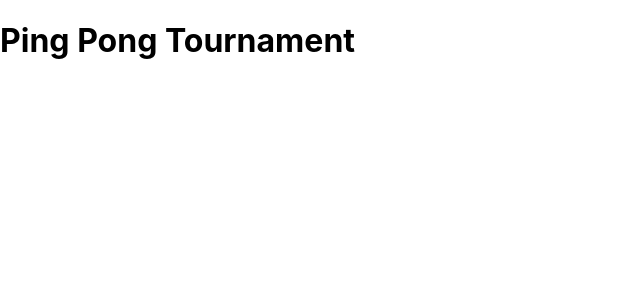
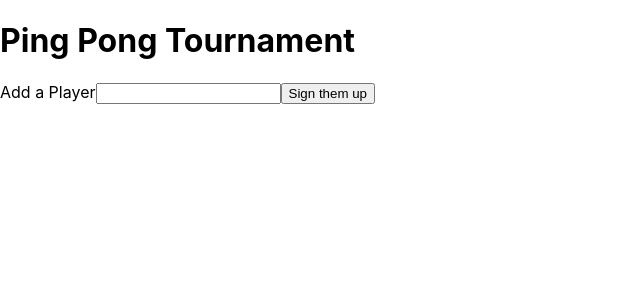
Before and after one commit to dredgos/develop-me--technical-challenge, a React (Create React App) app: page / in a window 1280 px wide. Shown: the top 300 px of the page, without its empty margins (0-640 px from the left). Built offline with nearby package versions, Linux system fonts and the light colour scheme.

Commit message:
input form and button created without functionality

```diff
--- /dev/null
+++ b/src/components/addPlayer/AddPlayer.js
@@ -0,0 +1,13 @@
+import Button from "../button/Button"
+
+const PlayerInput = () => {
+    return (
+        <form>
+            <label htmlFor="newplayer">Add a Player</label>
+            <input type="text" id="newplayer"/>
+            <Button buttonText="Sign them up" />
+        </form>
+    );
+};
+
+export default PlayerInput;
--- a/src/components/app/App.js
+++ b/src/components/app/App.js
@@ -1,9 +1,15 @@
 import Header from '../header/Header';
+import AddPlayer from '../addPlayer/AddPlayer'
+
+
+
 
 function App() {
   return (
     <div>
       <Header />
+      <AddPlayer />
+
     </div>
   );
 }
--- /dev/null
+++ b/src/components/button/Button.js
@@ -0,0 +1,9 @@
+const Button = ({buttonText}) => {
+    return (
+        <button>
+            {buttonText}
+        </button>
+    );
+};
+
+export default Button;
```
